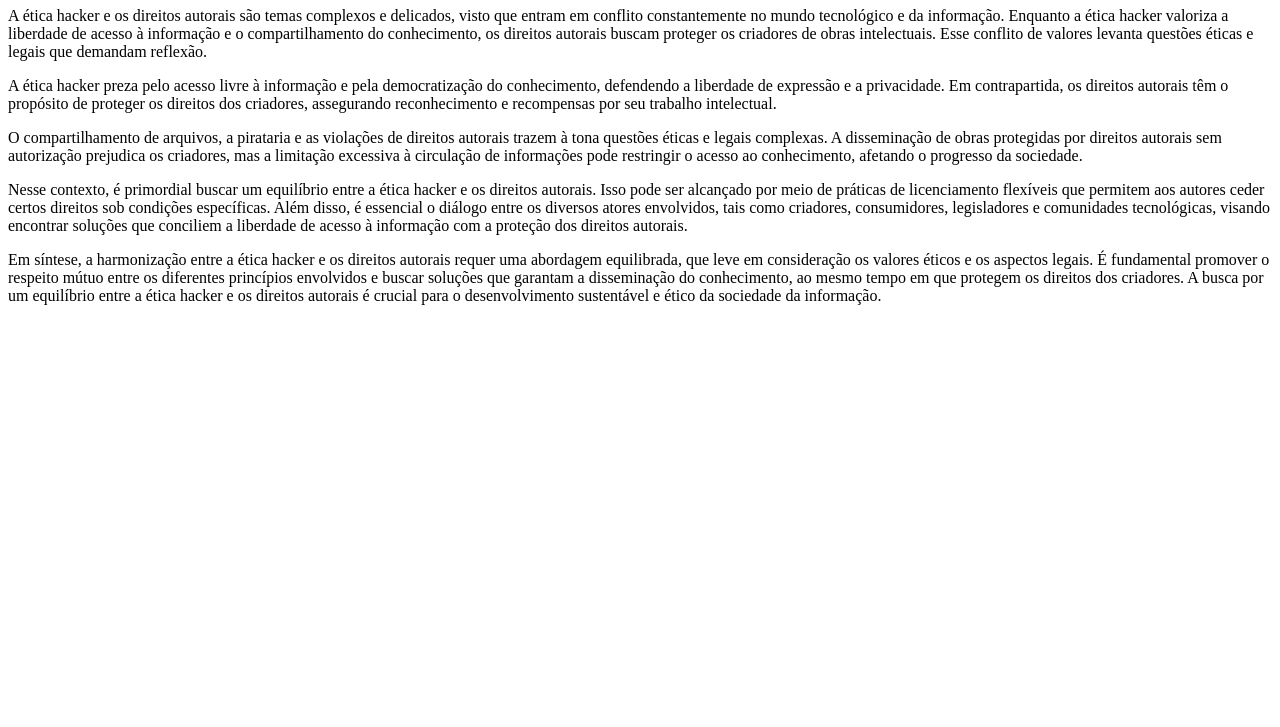
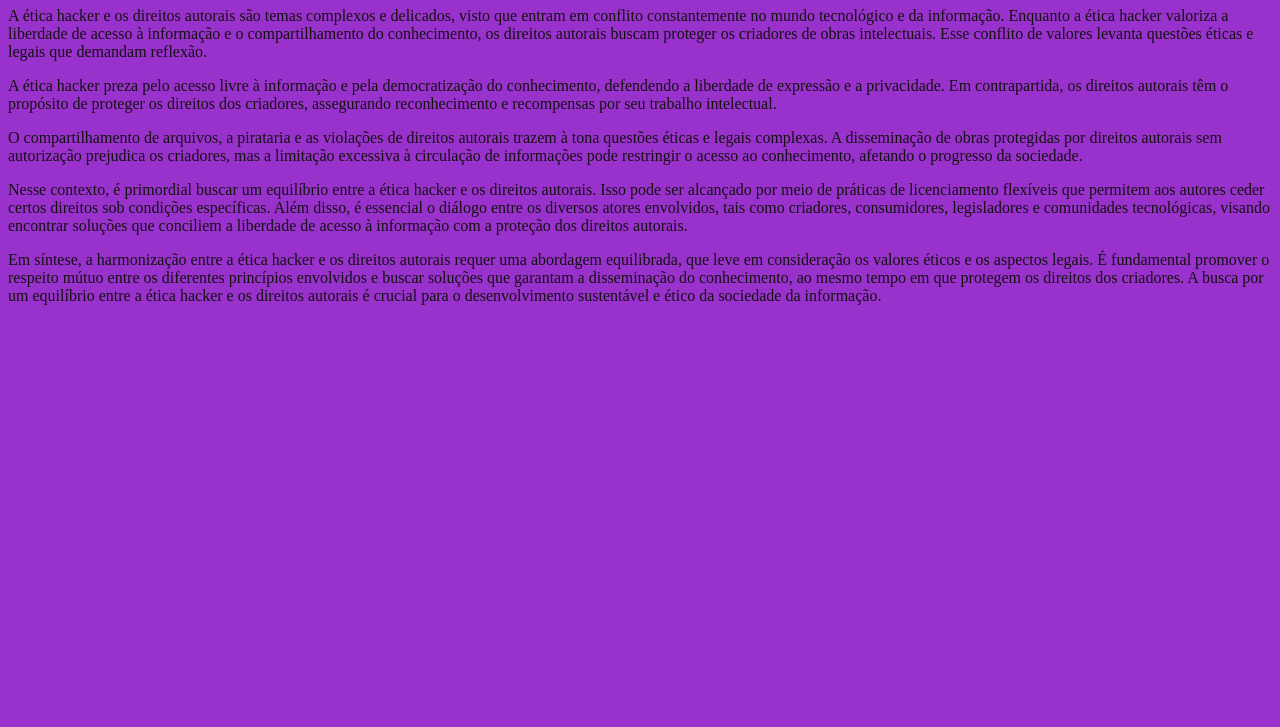
Before and after one commit to Tatianemun/atv5, a plain HTML site: page index.html in a window 1280 px wide. Shown: the part 73-800 px from the top of the page. Drawn offline with Linux system fonts and the light colour scheme.

Commit message:
cor de fundo

```diff
--- a/index.html
+++ b/index.html
@@ -4,6 +4,7 @@
     <meta charset="UTF-8">
     <meta name="viewport" content="width=device-width, initial-scale=1.0">
     <title>O conflito entre Ética Hacker e Direitos Autorais</title>
+    <link rel="stylesheet" href="style.css">
 </head>
 <body>
     <h1>O conflito entre Ética Hacker e Direitos Autorais</h1>
--- /dev/null
+++ b/style.css
@@ -0,0 +1,4 @@
+body{
+    background-color: darkorchid;
+    color: rgb(20, 17, 17);
+}
```
